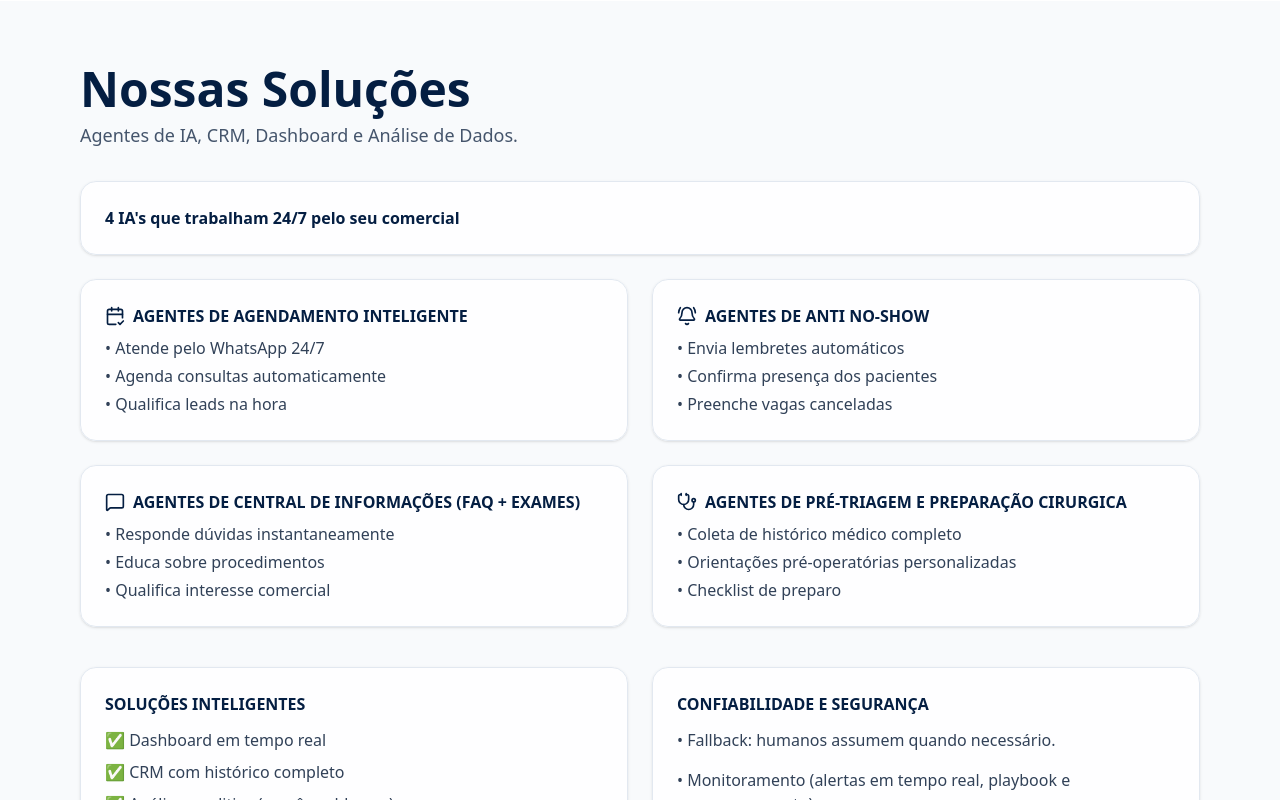
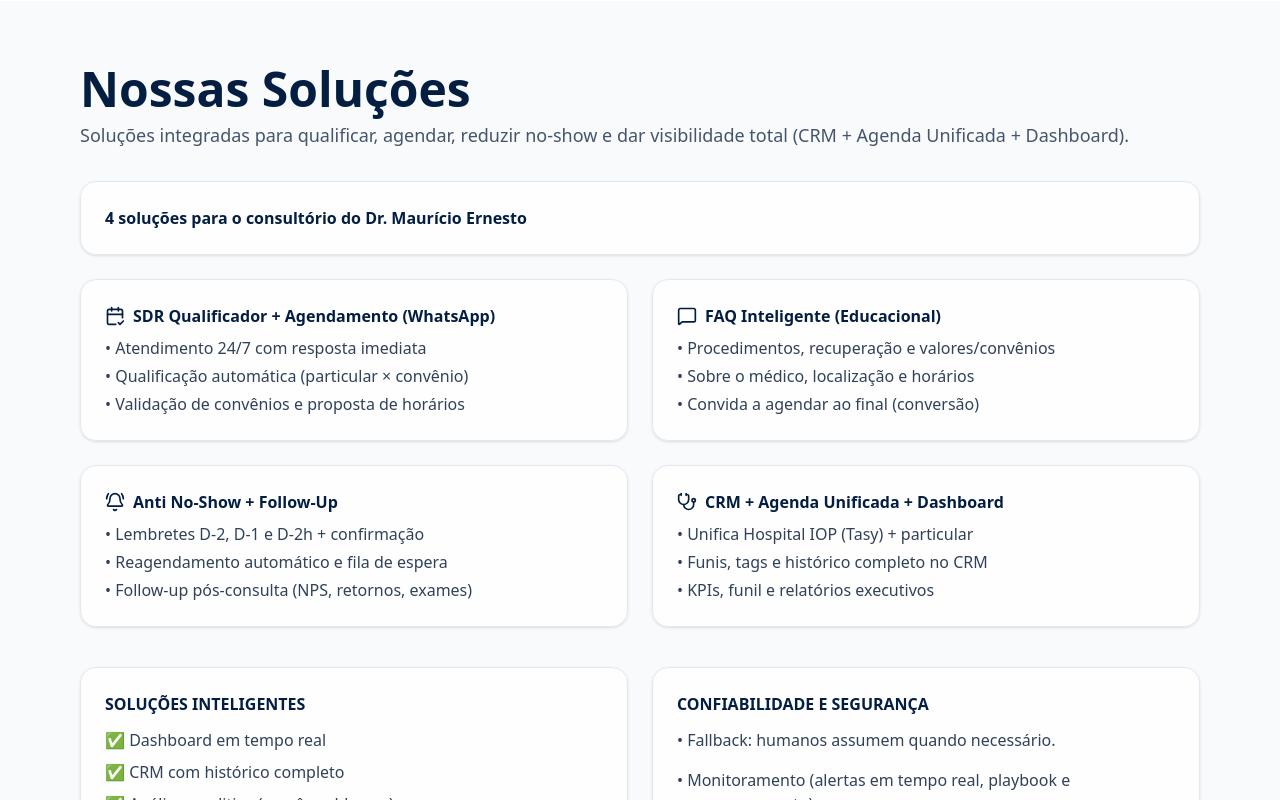
Before and after one commit to mateusolintof/dr.mauricio, a Next.js app: page / in a window 1280 px wide. Shown: the part 1440-2240 px from the top of the page. Built offline with nearby package versions, Linux system fonts and the light colour scheme.

Commit message:
feat(solucoes): adaptar seção Nossas Soluções ao doc do Dr. Maurício

```diff
--- a/src/app/page.tsx
+++ b/src/app/page.tsx
@@ -144,43 +144,43 @@ export default function Home() {
       <section className="section bg-slate-50" id="solucoes">
         <div className="mx-auto max-w-6xl px-4">
           <h2 className="section-title">Nossas Soluções</h2>
-          <p className="subtitle mt-2">Agentes de IA, CRM, Dashboard e Análise de Dados.</p>
+          <p className="subtitle mt-2">Soluções integradas para qualificar, agendar, reduzir no‑show e dar visibilidade total (CRM + Agenda Unificada + Dashboard).</p>
 
           <div className="mt-8">
             <div className="card">
-              <div className="font-bold text-prime">4 IA&apos;s que trabalham 24/7 pelo seu comercial</div>
+              <div className="font-bold text-prime">4 soluções para o consultório do {preparedFor}</div>
             </div>
             <div className="mt-6 grid md:grid-cols-2 gap-6">
               <div className="card">
-                <div className="font-semibold text-prime flex items-center gap-2"><CalendarCheck2 className="h-5 w-5"/> AGENTES DE AGENDAMENTO INTELIGENTE</div>
+                <div className="font-semibold text-prime flex items-center gap-2"><CalendarCheck2 className="h-5 w-5"/> SDR Qualificador + Agendamento (WhatsApp)</div>
                 <ul className="mt-2 text-slate-700 space-y-1">
-                  <li>• Atende pelo WhatsApp 24/7</li>
-                  <li>• Agenda consultas automaticamente</li>
-                  <li>• Qualifica leads na hora</li>
+                  <li>• Atendimento 24/7 com resposta imediata</li>
+                  <li>• Qualificação automática (particular × convênio)</li>
+                  <li>• Validação de convênios e proposta de horários</li>
                 </ul>
               </div>
               <div className="card">
-                <div className="font-semibold text-prime flex items-center gap-2"><BellRing className="h-5 w-5"/> AGENTES DE ANTI NO-SHOW</div>
+                <div className="font-semibold text-prime flex items-center gap-2"><MessageSquare className="h-5 w-5"/> FAQ Inteligente (Educacional)</div>
                 <ul className="mt-2 text-slate-700 space-y-1">
-                  <li>• Envia lembretes automáticos</li>
-                  <li>• Confirma presença dos pacientes</li>
-                  <li>• Preenche vagas canceladas</li>
+                  <li>• Procedimentos, recuperação e valores/convênios</li>
+                  <li>• Sobre o médico, localização e horários</li>
+                  <li>• Convida a agendar ao final (conversão)</li>
                 </ul>
               </div>
               <div className="card">
-                <div className="font-semibold text-prime flex items-center gap-2"><MessageSquare className="h-5 w-5"/> AGENTES DE CENTRAL DE INFORMAÇÕES (FAQ + EXAMES)</div>
+                <div className="font-semibold text-prime flex items-center gap-2"><BellRing className="h-5 w-5"/> Anti No‑Show + Follow‑Up</div>
                 <ul className="mt-2 text-slate-700 space-y-1">
-                  <li>• Responde dúvidas instantaneamente</li>
-                  <li>• Educa sobre procedimentos</li>
-                  <li>• Qualifica interesse comercial</li>
+                  <li>• Lembretes D‑2, D‑1 e D‑2h + confirmação</li>
+                  <li>• Reagendamento automático e fila de espera</li>
+                  <li>• Follow‑up pós‑consulta (NPS, retornos, exames)</li>
                 </ul>
               </div>
               <div className="card">
-                <div className="font-semibold text-prime flex items-center gap-2"><Stethoscope className="h-5 w-5"/> AGENTES DE PRÉ-TRIAGEM E PREPARAÇÃO CIRURGICA</div>
+                <div className="font-semibold text-prime flex items-center gap-2"><Stethoscope className="h-5 w-5"/> CRM + Agenda Unificada + Dashboard</div>
                 <ul className="mt-2 text-slate-700 space-y-1">
-                  <li>• Coleta de histórico médico completo</li>
-                  <li>• Orientações pré-operatórias personalizadas</li>
-                  <li>• Checklist de preparo</li>
+                  <li>• Unifica Hospital IOP (Tasy) + particular</li>
+                  <li>• Funis, tags e histórico completo no CRM</li>
+                  <li>• KPIs, funil e relatórios executivos</li>
                 </ul>
               </div>
             </div>
@@ -238,14 +238,14 @@ export default function Home() {
             <div className="card flex flex-col justify-between">
               <div>
                 <div className="font-semibold text-prime flex items-center gap-2"><KanbanSquare className="h-5 w-5"/> CRM Comercial</div>
-                <div className="mt-2 text-slate-700 text-sm">Funis de atendimento com status, campos personalizados e tags por especialidade</div>
+                <div className="mt-2 text-slate-700 text-sm">Funis com estágios, histórico de conversas, tags por procedimento e origem do lead</div>
               </div>
               <button className="mt-4 btn-primary" onClick={() => setModal({ type: "crm" })}>Ver exemplo</button>
             </div>
             <div className="card flex flex-col justify-between">
               <div>
                 <div className="font-semibold text-prime flex items-center gap-2"><BarChart3 className="h-5 w-5"/> Dashboard</div>
-                <div className="mt-2 text-slate-700 text-sm">Indicadores de conversão, no‑show, funis e especialidades</div>
+                <div className="mt-2 text-slate-700 text-sm">Visão geral, funil completo e agendamentos com KPIs e previsões de no‑show</div>
               </div>
               <button className="mt-4 btn-primary" onClick={() => setModal({ type: "dashboard" })}>Ver exemplo</button>
             </div>
```
